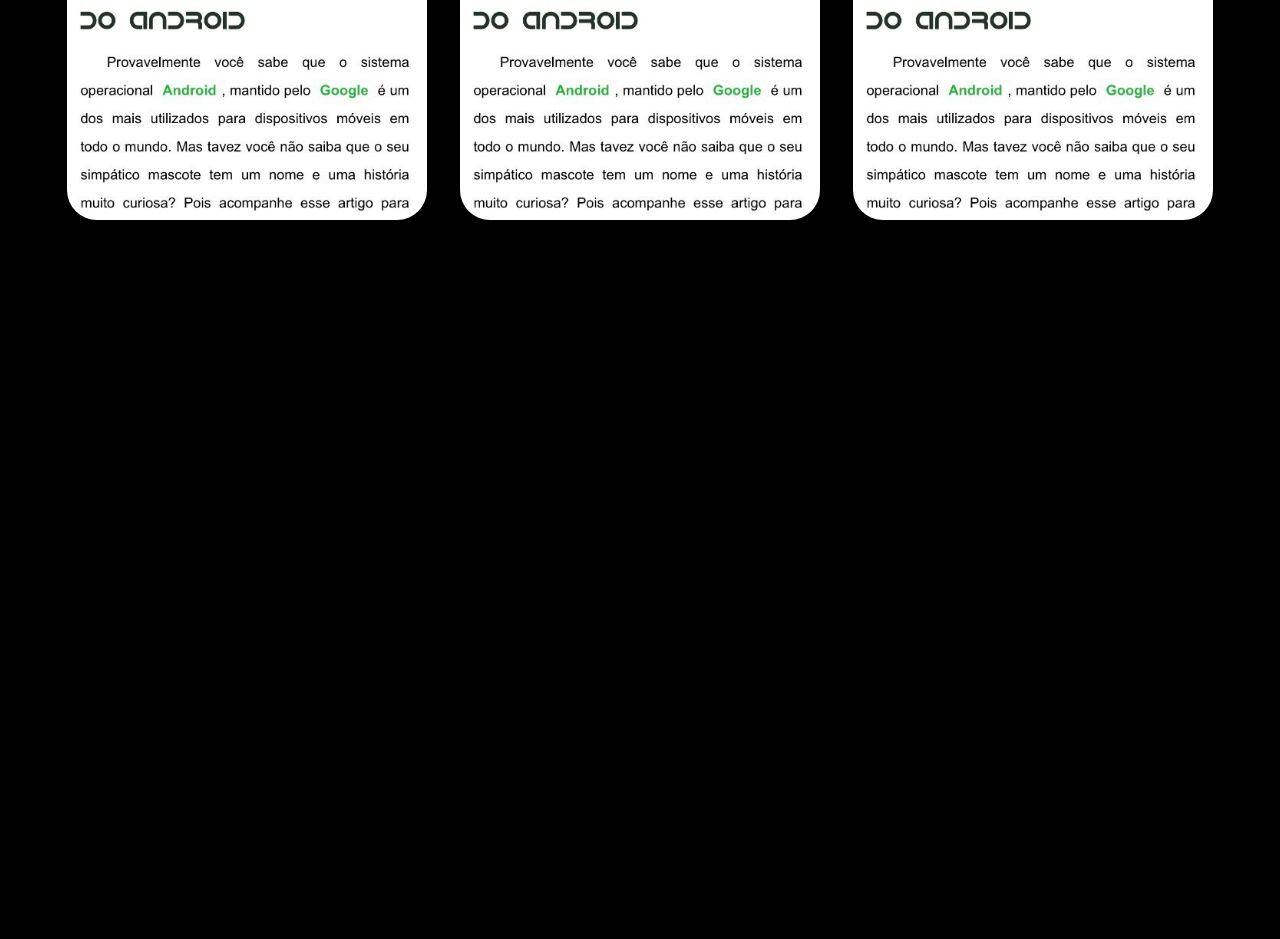
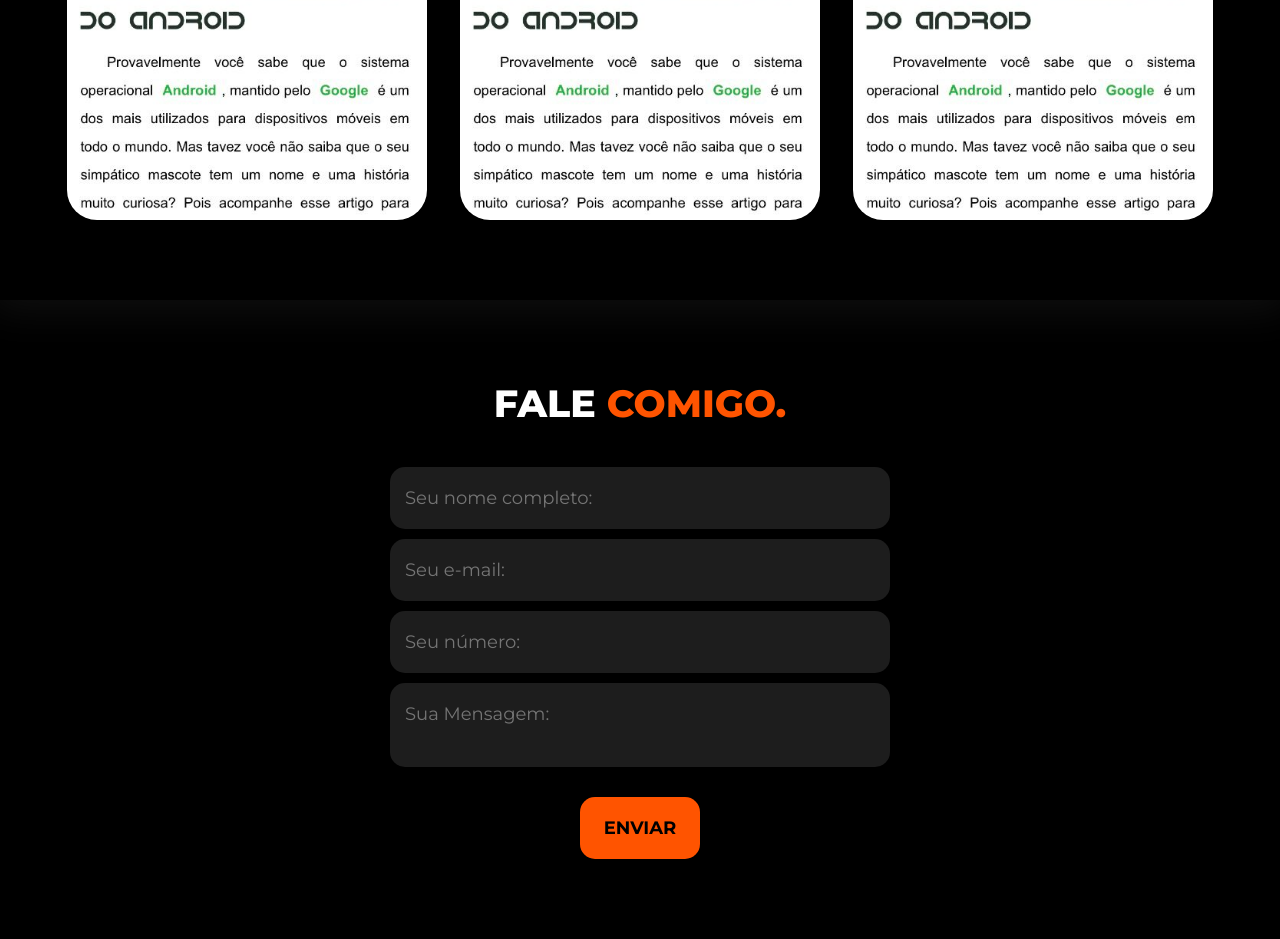
Before and after one commit to brunnogabriel23/portifolio-bg, a plain HTML site: page index.html in a window 1280 px wide. Shown: the part 2284-3223 px from the top of the page. Before the commit the page ends 2584 px from the top, so only its background shows below. Drawn offline with nearby package versions, Linux system fonts and the light colour scheme.

Commit message:
parte dos contatos criada

```diff
--- a/index.html
+++ b/index.html
@@ -132,6 +132,21 @@
                 </div><!--flex-->
             </div><!--interface-->
         </section><!--portifolio-->
+
+        <section class="formulario">
+            <div class="interface">
+                <h2 class="titulo">FALE <span>COMIGO.</span></h2>
+                <form action="">
+                    <input type="text" name="nome" id="nome" placeholder="Seu nome completo:" required>
+                    <input type="text" name="e-mail" id="e-mail" placeholder="Seu e-mail:" required>
+                    <input type="number" name="numero" id="numero" placeholder="Seu número:">
+                    <textarea name="mensagem" id="" placeholder="Sua Mensagem:" required></textarea>
+                    <div class="btn-enviar">
+                        <input type="submit" value="ENVIAR">
+                    </div>
+                </form>
+            </div><!--interface-->
+        </section><!--formulario-->
     </main>
 </body>
 </html>
--- a/style/style.css
+++ b/style/style.css
@@ -265,3 +265,69 @@ section.portifolio .flex {
 .overlay:hover {
     opacity: 1;
 }
+
+/* ESTILO CONTATO */
+
+section.formulario {
+    padding: 80px 4%;
+
+}
+
+form{
+    max-width: 500px;
+    margin: 0 auto;
+    display: flex;
+    justify-content: center;
+    flex-direction: column;
+    gap: 10px;
+    margin-top: 40px;
+}
+
+form input {
+    width: 100%;
+    background-color: rgba(44, 44, 44, 0.675);
+    border: none;
+    outline: none;
+    padding: 20px 15px;
+    color: white;
+    border-radius: 15px;
+    font-size: 18px;
+
+}
+
+form input, form textarea {
+    width: 100%;
+    background-color: rgba(44, 44, 44, 0.675);
+    border: none;
+    outline: none;
+    padding: 20px 15px;
+    color: white;
+    border-radius: 15px;
+    font-size: 18px;
+}
+
+form textarea {
+    resize: none;
+    max-height: 250px;
+}
+
+form .btn-enviar {
+    margin-top: 20px;
+    text-align: center;
+}
+
+form .btn-enviar input[type="submit"]{
+    width: 120px;
+    background-color: #ff5400;
+    color: black;
+    font-weight: 700;
+    cursor: pointer;
+
+}
+
+form .btn-enviar input[type="submit"]:hover {
+    box-shadow: 0px 0px 10px #ff5500d0;
+    transition: .5s;
+    transform: scale(1.02);
+    color: #fff;
+}
```
